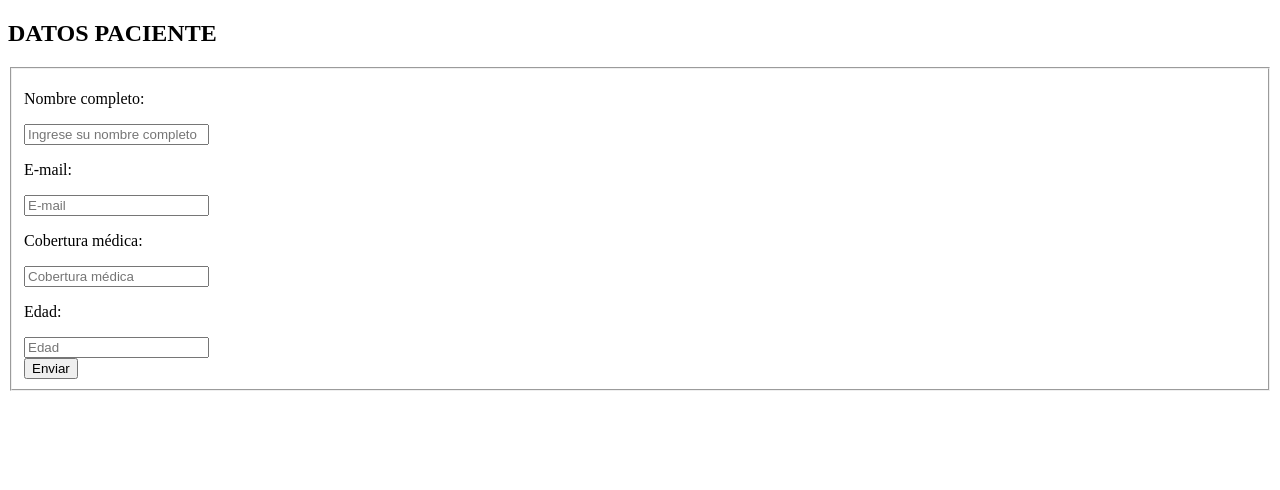
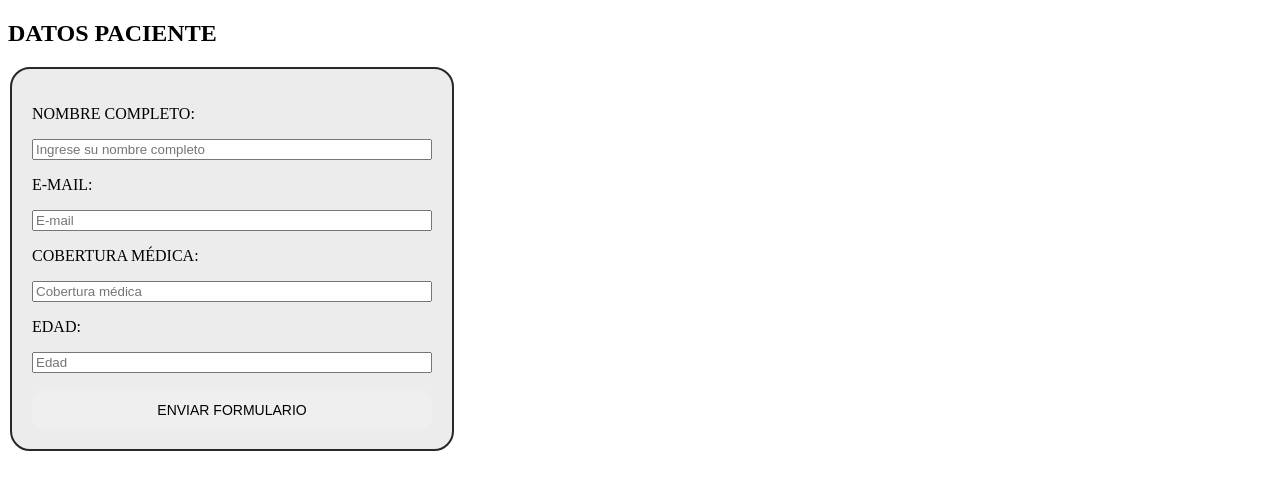
Before and after one commit to MarianaStella/JavaScript, a plain HTML site: page index.html in a window 1280 px wide. Drawn offline with Linux system fonts and the light colour scheme.

Commit message:
2DA PARTE DEL PROYECTO FINAL

```diff
--- a/app.js
+++ b/app.js
@@ -1,77 +1,6 @@
-// const paciente = [];
-// let nombre = prompt("Ingrese su nombre completo: ");
-// alert("Bienvenido " + nombre);
-// let edad = Number(prompt("Ingrese su edad: "));
-// let cobertura = prompt("Ingrese su cobertura médica: ");
-// let mail = prompt("Ingrese su correo electrónico: ");
-// let dia = Number(prompt("Elija día de su próximo turno:"));
-// let mes = prompt("Elija mes de su próximo turno:");
-// alert(`La fecha elegida es: ${dia} de ${mes}`);
-// alert("Se le estará enviando un mail de confirmación a su correo.");
-// console.log(`Próximo turno: ${dia} de ${mes}`);
-// console.log(nombre, edad, cobertura, mail);
 
 
-// class Paciente {
-//     constructor (nombre, edad, cobertura, mail) {
-//     this.nombre = nombre;
-//     this.edad = edad;
-//     this.cobertura = cobertura;
-//     this.mail = mail;
-//     }
-// }
-
-// let hoy = new Date();
-// console.log((new Date));
-
-// const asistenHoy = [];
-// const turno1 = new Paciente ("Maria Sandoval", 32, "OSDE, mariasandoval@gmail.com");
-// const turno2 = new Paciente ("Raul Pereira", 24, "OSDE, raulpereira@gmail.com");
-// const turno3 = new Paciente ("Laura Etchevez", 41, "OSDE, lauraetchevez@hotmail.com");
-// console.log(turno1, turno2, turno3);
-
-// asistenHoy.push(turno1);
-// asistenHoy.push(turno2);
-// asistenHoy.push(turno3);
-// console.log(asistenHoy);
-
-
-// LA IDEA ES QUE POR PROMPT EL PACIENTE INGRESE SUS DATOS Y ELIJA UNA FECHA DE TURNO,
-// QUE SE LE ESTARÁ ENVIANDO UNA CONFIRMACIÓN POR MAIL. LUEGO, POR CLG QUIERO QUE
-// FIGUREN TODOS LOS PACIENTES QUE ASISTIRÁN EL DÍA DE HOY. NO SE SI QUIZAS ME CONVIENE
-// ARMAR UN OBJETO CON LA CANTIDAD DE DIAS, Y DESPUÉS CON UN FOR RECORRA LOS DIAS, Y CON
-// UN FILTER BUSQUE EL DÍA, PERO NO ESTABA MUY SEGURA DE CÓMO HACERLO.
-
-
-
-
-
-
-// ENTREGA COMPLEMENTARIA: DOM
-
-
-// let medicos = [
-//     { id: 1, nombre: "Carlos Perez", especialidad: "Clínica Médica"},
-//     { id: 2, nombre: "Maria Sandoval", especiliadad: "Cardiólogía"},
-//     { id: 3, nombre: "Santiago Menotti", especialidad: "Traumatología"},
-// ];
-
-// for (medico of medicos){
-//     let contenedor = document.createElement ("div");
-//     contenedor.innerHTML = `<h3>Medico: ${medico.nombre}</h3>
-//     <p>Especialidad: ${medico.especialidad}</p>`;
-//     document.body.appendChild(contenedor);
-// }
-
-
-// AGREGUÉ UN ARRAY DE OBJETOS CON LOS NOMBRES Y ESPECIALIDADES DE LOS MÉDICOS,
-// CON UN CICLO FOR RECORRÍ CADA ELEMENTO DE LOS MEDICOS, CREANDO UN CONTENEDOR
-// DIV PARA INSERTARLO LUEGO EN MI HTML.
-
-
-
-// ENTREGA: INCORPORANDO EVENTOS
-
+// SEGUNDA PARTE DEL PROYECTO FINAL
 
 let form = document.getElementById("formulario");
 let nombre = document.getElementById("formNombre");
@@ -86,3 +15,16 @@ function validarFormulario(e){
     let formulario = e.target
     console.log(`${nombre.value} ${email.value} ${cobertura.value} ${edad.value}`)
 }
+
+
+// INCORPORANDO LOCALSTORAGE
+
+localStorage.getItem("nombre")
+localStorage.getItem("email")
+localStorage.getItem("cobertura")
+localStorage.getItem("edad")
+
+localStorage.setItem("nombre", JSON.stringify(nombre.value));
+localStorage.setItem("email", JSON.stringify(email.value));
+localStorage.setItem("cobertura", JSON.stringify(cobertura.value));
+localStorage.setItem("edad", JSON.stringify(edad.value));
--- a/index.html
+++ b/index.html
@@ -4,23 +4,24 @@
     <meta charset="UTF-8">
     <meta http-equiv="X-UA-Compatible" content="IE=edge">
     <meta name="viewport" content="width=device-width, initial-scale=1.0">
-    <title>DOM</title>
+    <title>2DA ENTREGA DEL PROYECTO FINAL</title>
+    <link rel="stylesheet" href="./style.css" />
 </head>
 <body>
     <main>
         <h2 class="headline__title">DATOS PACIENTE</h2>
             <form action="" name="formulario" id="formulario">
                 <fieldset id="fieldset__container">
-                    <p>Nombre completo:</p>
+                    <p>NOMBRE COMPLETO:</p>
                     <input id="formNombre" placeholder="Ingrese su nombre completo" name="formNombre">
-                    <p>E-mail:</p>
+                    <p>E-MAIL:</p>
                     <input id="formEmail" placeholder="E-mail" name="formEmail">
-                    <p>Cobertura médica:</p>
+                    <p>COBERTURA MÉDICA:</p>
                     <input id="formCobertura" placeholder="Cobertura médica" name="formCobertura">
-                    <p>Edad:</p>
+                    <p>EDAD:</p>
                     <input id="formEdad" placeholder="Edad" name="formEdad">
                     <br>
-                    <input type="submit" value="Enviar">
+                    <input id="enviarFormulario" type="submit" value="ENVIAR FORMULARIO">
                 </fieldset>
             </form>
     </main>
--- /dev/null
+++ b/style.css
@@ -0,0 +1,34 @@
+#fieldset__container {
+    width: 400px;
+    padding: 20px;
+    border: 2px solid #282828;
+    border-radius: 20px;
+    display: flex;
+    flex-direction: column;
+    background-color: #ececec;
+}
+
+h2 {
+    font-size: 24px;
+}
+
+p {
+    font-size: 16px;
+}
+
+#formulario {
+    display: flex;
+    justify-content: space-between;
+    align-items: center;
+    border: none;
+}
+
+#enviarFormulario {
+    background-color: none;
+    border-radius: 10px;
+    border: 1px solid rgba(43, 43, 43, 0);
+    display: inline-block;
+    font-size: 14px;
+    font-weight: 400;
+    padding: 10px 10px;
+}
```
